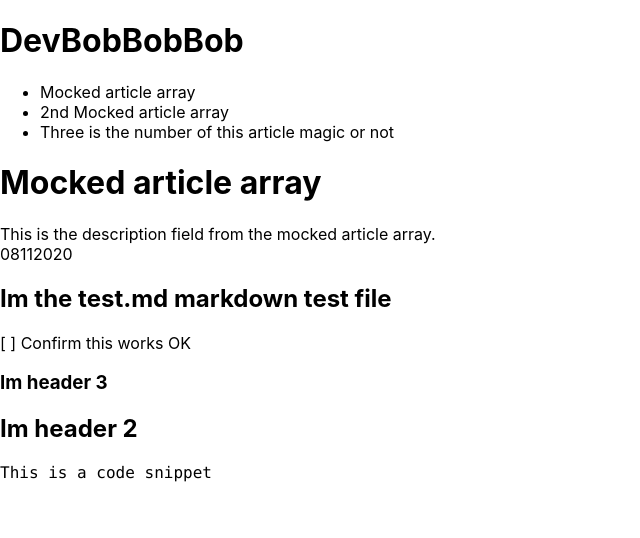
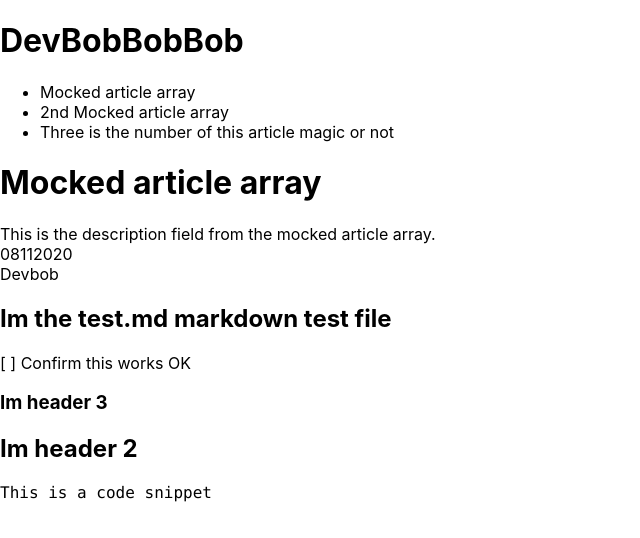
Before and after one commit to 789ni812/DevBobbobbob, a React (Create React App) app in the folder devbobbobbob/devbobbobbob/: page / in a window 1280 px wide. Shown: the top 538 px of the page, without its empty margins (0-640 px from the left). Built offline with nearby package versions, Linux system fonts and the light colour scheme.

Commit message:
Added author to Article component

```diff
--- a/devbobbobbob/devbobbobbob/src/components/Articles/Article.js
+++ b/devbobbobbob/devbobbobbob/src/components/Articles/Article.js
@@ -13,7 +13,7 @@ return (
 <h1 data-test="articleTitle">{article.title}</h1>
     <div data-test="articleDescription">{article.description}</div>
     <div data-test="articleCreatedDate">{article.createdDate}</div>
-    <div data-test="articleAuthor"></div>
+    <div data-test="articleAuthor">{article.author}</div>
     <div data-test="articleTags"></div>
     </div>
 )
```
Also changed, not shown: 2 other files (tests, documents, lock files or other folders).
